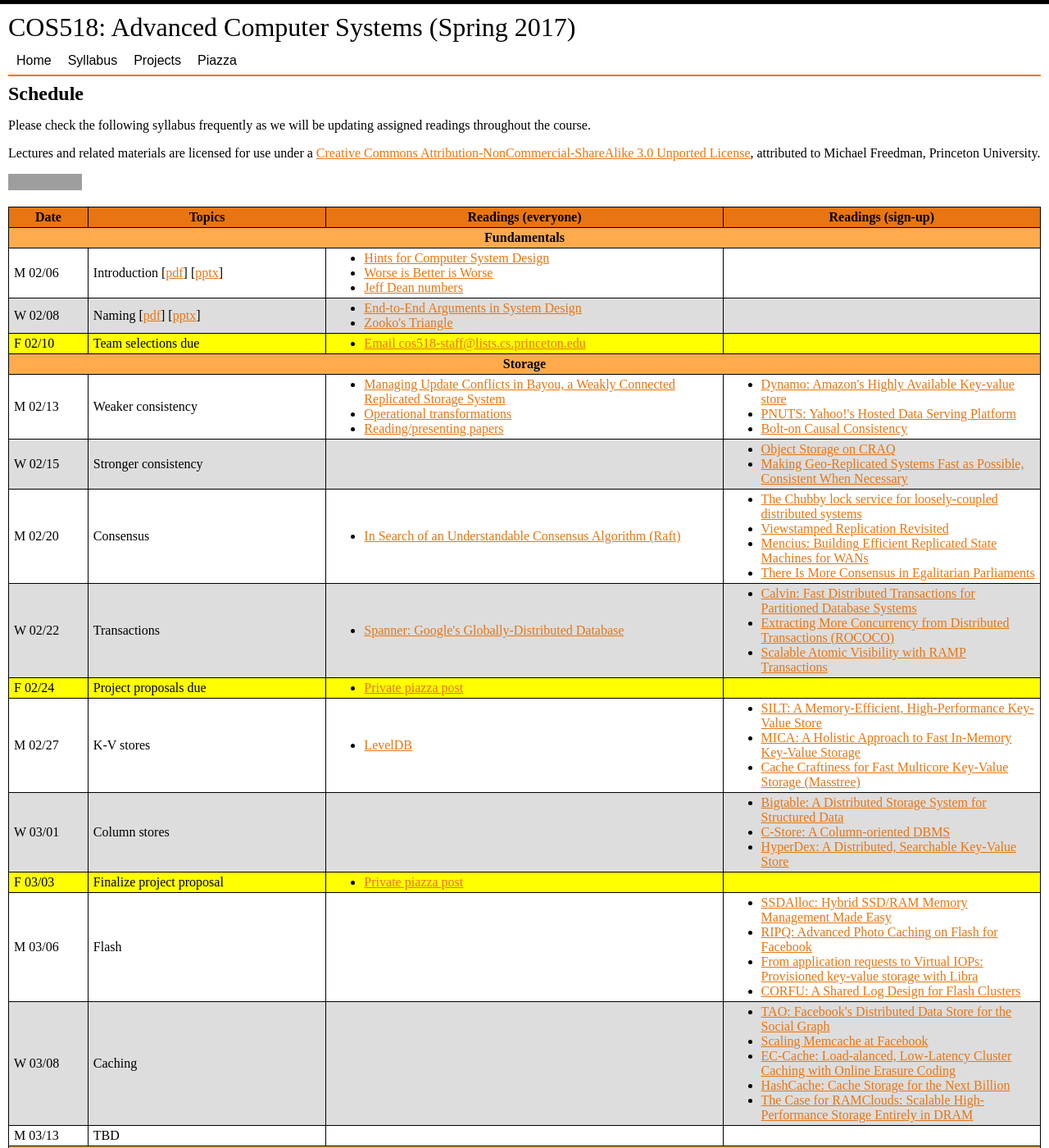
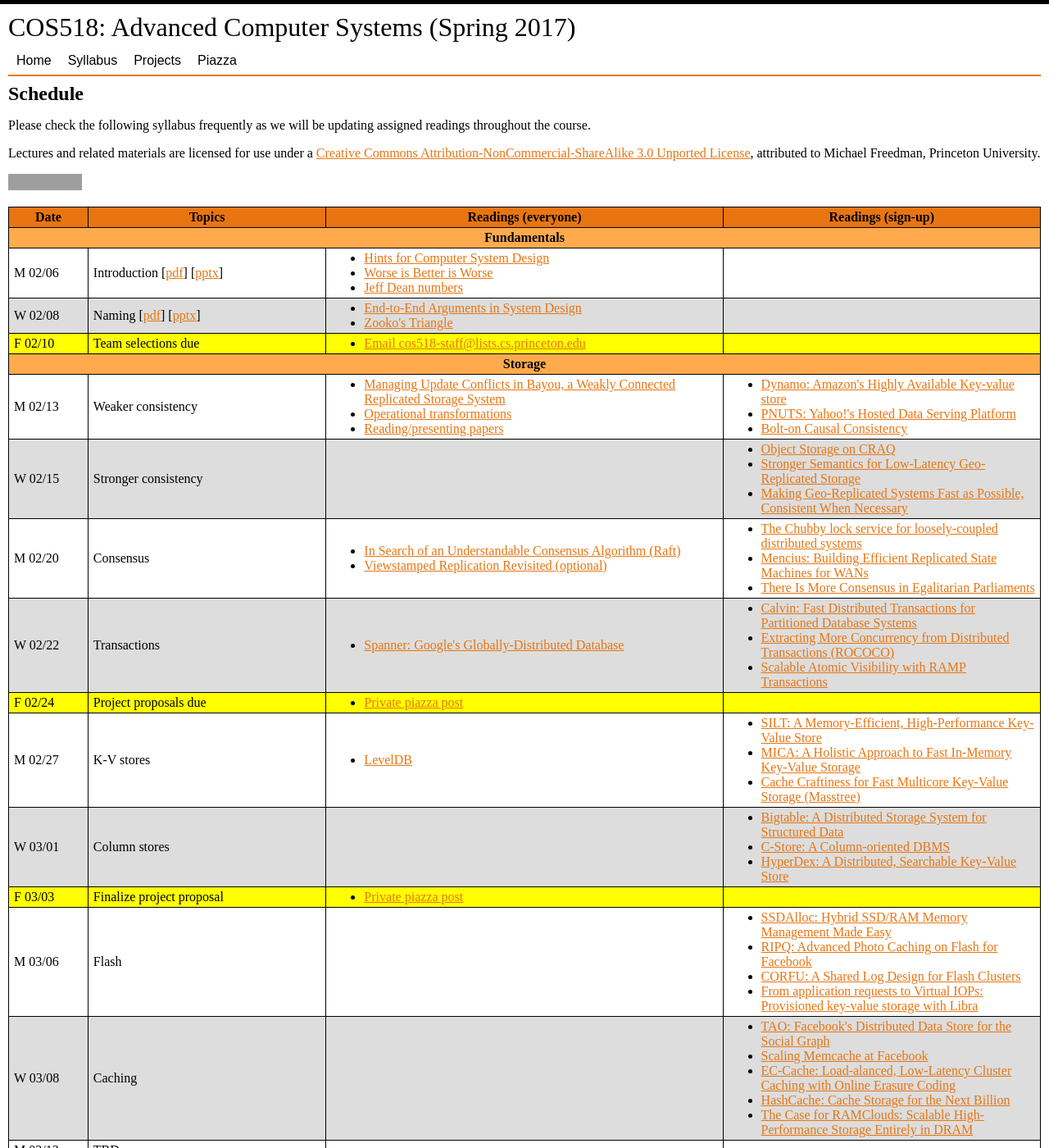
Before and after one commit to COS518/cos518.github.io, a Jekyll site: the page built from syllabus.md, in a window 1280 px wide and 1400 px high. Shown: the whole window at 82% size. Built offline with Jekyll 4.4.1, drawn with Linux system fonts in a browser that asks for light colours; our own code applies the rules of GitHub Pages for plain Markdown files; grey boxes are pictures that could not be loaded.

Commit message:
Tweaks to syllabus

```diff
--- a/_data/syllabus.yml
+++ b/_data/syllabus.yml
@@ -51,6 +51,8 @@
       signups:
         - name: Object Storage on CRAQ
           link: https://www.usenix.org/legacy/event/usenix09/tech/full_papers/terrace/terrace.pdf
+        - name: Stronger Semantics for Low-Latency Geo-Replicated Storage
+          link: http://www.cs.princeton.edu/~mfreed/docs/eiger-nsdi13.pdf
         - name: Making Geo-Replicated Systems Fast as Possible, Consistent When Necessary
           link: http://www.cs.otago.ac.nz/cosc440/readings/osdi12-final-162.pdf
       type: lecture
@@ -59,11 +61,11 @@
       readings:
         - name: In Search of an Understandable Consensus Algorithm (Raft)
           link: https://raft.github.io/raft.pdf
+        - name: Viewstamped Replication Revisited (optional)
+          link: http://pmg.csail.mit.edu/papers/vr-revisited.pdf
       signups:
         - name: The Chubby lock service for loosely-coupled distributed systems
           link: https://static.googleusercontent.com/media/research.google.com/en//archive/chubby-osdi06.pdf
-        - name: Viewstamped Replication Revisited
-          link: http://pmg.csail.mit.edu/papers/vr-revisited.pdf
         - name: Mencius&#58; Building Efficient Replicated State Machines for WANs
           link: https://www.usenix.org/legacy/event/osdi08/tech/full_papers/mao/mao_html/
         - name: There Is More Consensus in Egalitarian Parliaments
@@ -124,10 +126,11 @@
           link: https://www.microsoft.com/en-us/research/wp-content/uploads/2016/02/Badam.pdf
         - name: RIPQ&#58; Advanced Photo Caching on Flash for Facebook
           link: https://www.cs.cornell.edu/projects/quicksilver/public_pdfs/ripq.pdf
+        - name: CORFU&#58; A Shared Log Design for Flash Clusters
+          link: http://www.cs.yale.edu/homes/mahesh/papers/corfumain-final.pdf
         - name: From application requests to Virtual IOPs&#58; Provisioned key-value storage with Libra
           link: http://sns.cs.princeton.edu/docs/libra-eurosys14.pdf
-        - name: CORFU&#58; A Shared Log Design for Flash Clusters
-          link: http://www.cs.yale.edu/homes/mahesh/papers/corfumain-final.pdf
+
       type: lecture
     - date: W 03/08
       topic: Caching
```
